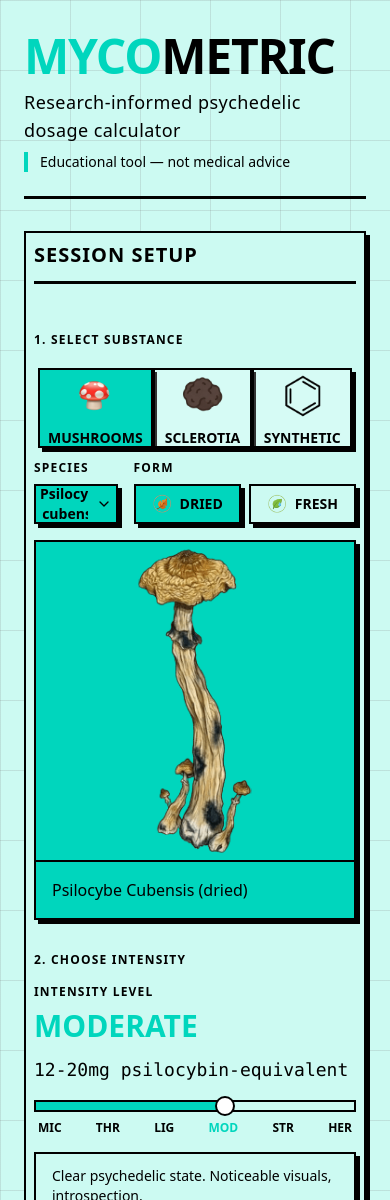
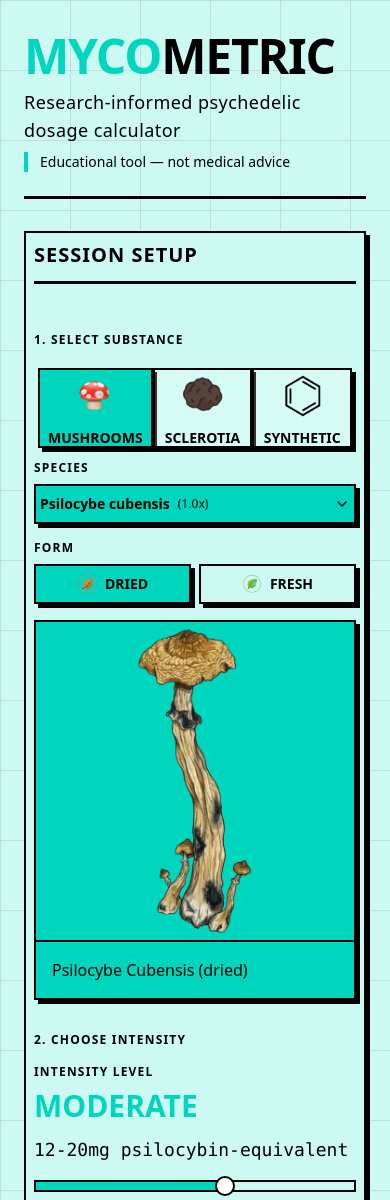
Before and after one commit to ing-norante/mycodosing.wtf, a React (Vite) app: page / in a window 390 px wide. Shown: the top 1200 px of the page. Built offline with nearby package versions, Linux system fonts and the light colour scheme.

Commit message:
Refactor SpeciesAndFormSelector layout for improved responsiveness by adjusting column spans for labels and image cards.

```diff
--- a/src/components/SpeciesAndFormSelector.tsx
+++ b/src/components/SpeciesAndFormSelector.tsx
@@ -164,7 +164,7 @@ export function SpeciesAndFormSelector({
 }: SpeciesAndFormSelectorProps) {
   return (
     <div className="grid grid-cols-1 gap-4 sm:grid-cols-2">
-      <div>
+      <div className="col-span-2 sm:col-span-1">
         <Label
           htmlFor="species"
           className="mb-2 block text-xs tracking-widest uppercase"
@@ -199,7 +199,7 @@ export function SpeciesAndFormSelector({
           </SelectContent>
         </Select>
       </div>
-      <div>
+      <div className="col-span-2 sm:col-span-1">
         <Label
           htmlFor="form"
           className="mb-2 block text-xs tracking-widest uppercase"
@@ -208,7 +208,7 @@ export function SpeciesAndFormSelector({
         </Label>
         <FormSelector value={form} onChange={onFormChange} />
       </div>
-      <div className="col-span-2">
+      <div className="col-span-2 col-start-1">
         <ImageCard
           caption={`${formatSpeciesName(selectedSpecies)} (${form})`}
           imageUrl={getSpeciesImage(selectedSpecies, form)}
```
